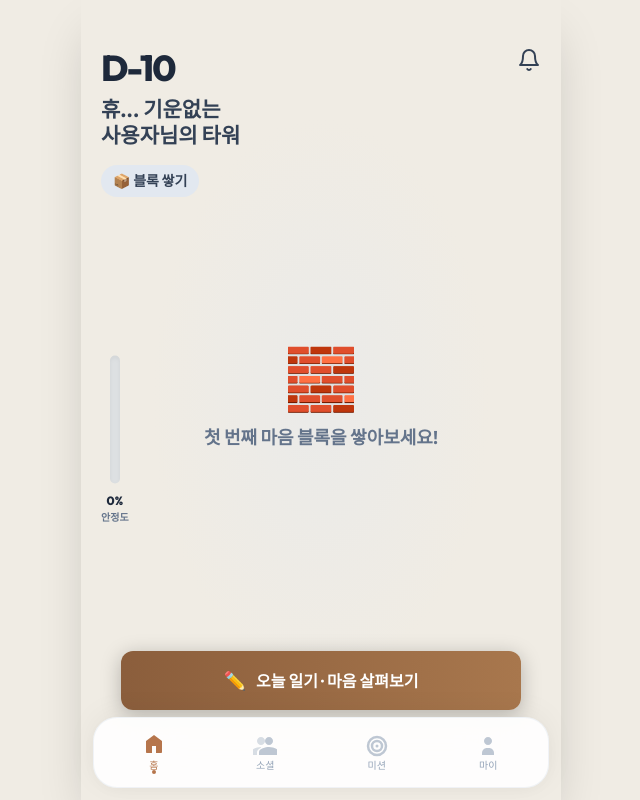
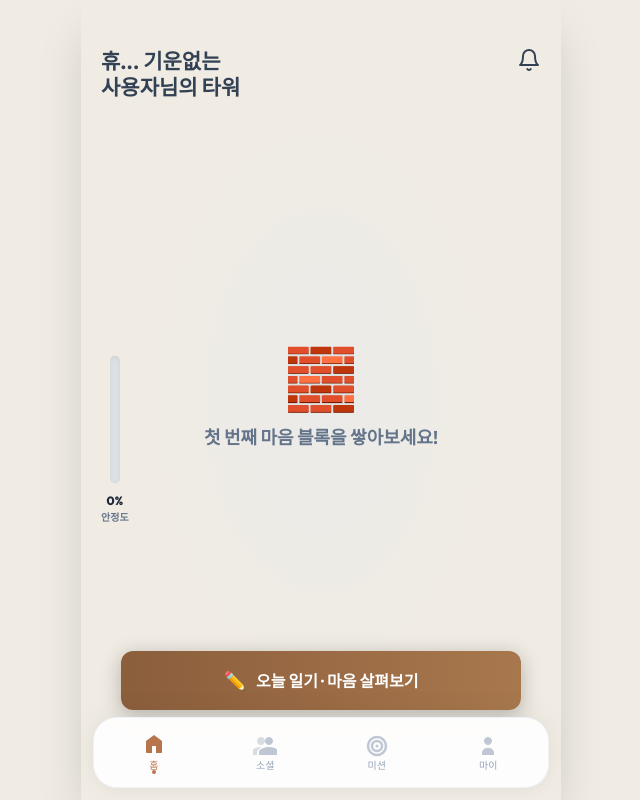
Before and after one commit to nacgyun/SomeDay-FE, a React (Vite) app: page /main in a window 1280 px wide. Shown: the whole page, without its empty margins (319-959 px from the left). Built offline with nearby package versions, Linux system fonts and the light colour scheme.

Commit message:
ui 수정

```diff
--- a/src/pages/MainPage.tsx
+++ b/src/pages/MainPage.tsx
@@ -66,9 +66,10 @@ const MainPage = () => {
         {/* 상단 UI 오버레이 */}
         <div className="absolute top-0 left-0 right-0 z-10 p-5 pt-12 flex flex-col pointer-events-none">
           <div className="flex justify-between items-start mb-2">
-            <h1 className={`text-4xl font-extrabold tracking-tighter ${isStable ? 'text-brand-orange-dark' : 'text-slate-800'}`}>
-              D-10
-            </h1>
+            <h2 className={`text-[21px] font-bold leading-tight mb-4 ${isStable ? 'text-brand-orange-dark/80' : 'text-slate-700'}`}>
+              {isStable ? '생글생글 웃고있는' : '휴... 기운없는'}<br />
+              {userName}님의 타워
+            </h2>
             <button className="pointer-events-auto bg-transparent border-none cursor-pointer">
               <svg width="24" height="24" viewBox="0 0 24 24" fill="none" stroke={isStable ? '#f97316' : '#334155'} strokeWidth="2" strokeLinecap="round" strokeLinejoin="round">
                 <path d="M18 8A6 6 0 0 0 6 8c0 7-3 9-3 9h18s-3-2-3-9"></path>
@@ -77,16 +78,13 @@ const MainPage = () => {
             </button>
           </div>
 
-          <h2 className={`text-[21px] font-bold leading-tight mb-4 ${isStable ? 'text-brand-orange-dark/80' : 'text-slate-700'}`}>
-            {isStable ? '생글생글 웃고있는' : '휴... 기운없는'}<br />
-            {userName}님의 타워
-          </h2>
 
-          <div className="flex gap-2">
+
+          {/* <div className="flex gap-2">
             <button className={`pointer-events-auto flex items-center gap-2 px-3 py-1.5 rounded-full ${isStable ? 'bg-white shadow-sm text-brand-orange-dark border border-brand-orange/20' : 'bg-slate-200 text-slate-700 backdrop-blur-md'} font-bold text-sm border-none cursor-pointer`}>
               📦 블록 쌓기
             </button>
-          </div>
+          </div> */}
         </div>
 
         {/* 측면 스트레스/안정도 인디케이터 (목업 참조) */}
```
